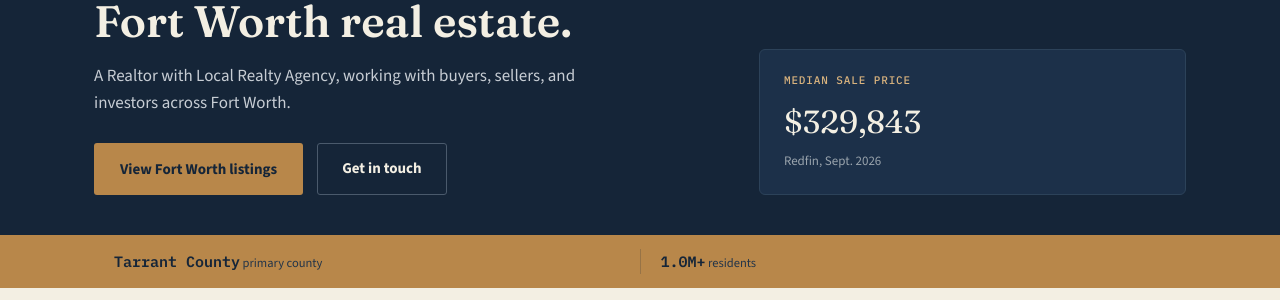
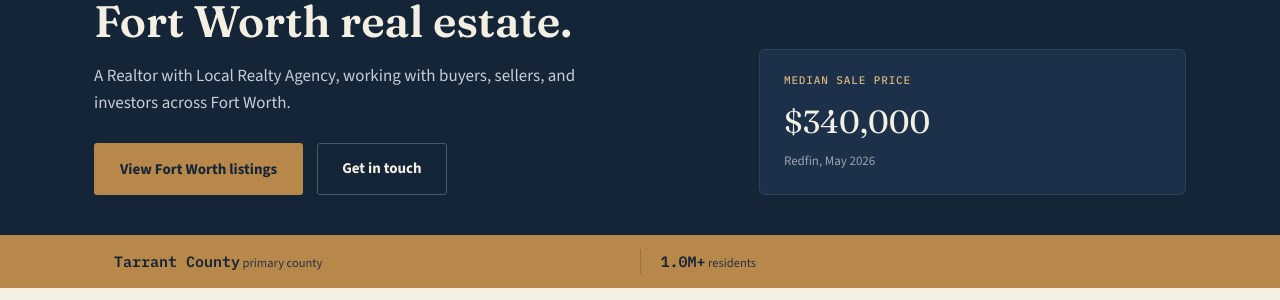
Before and after one commit to nathanielmorales7/deedanddoor, a Jekyll site: the page fort-worth.html, which Jekyll copies as it is, in a window 1280 px wide and 900 px high. Shown: the part 199-499 px from the top of the window. Built offline with Jekyll 4.4.1, drawn with Linux system fonts in a browser that asks for light colours.

Commit message:
Correct median sale price to match real Redfin data (fixes region_type filter bug)

```diff
--- a/fort-worth.html
+++ b/fort-worth.html
@@ -208,8 +208,9 @@
     <div class="hero-fact">
       <div class="label">Median sale price</div>
       <!-- AUTO:PRICE:START -->
-      <div class="val">$329,843</div>
-      <div class="sub">Redfin, Sept. 2026</div>
+      <div class="val">$340,000</div>
+      <div class="sub">Redfin, May 2026</div>
+
       <!-- AUTO:PRICE:END -->
     </div>
   </div>
```
